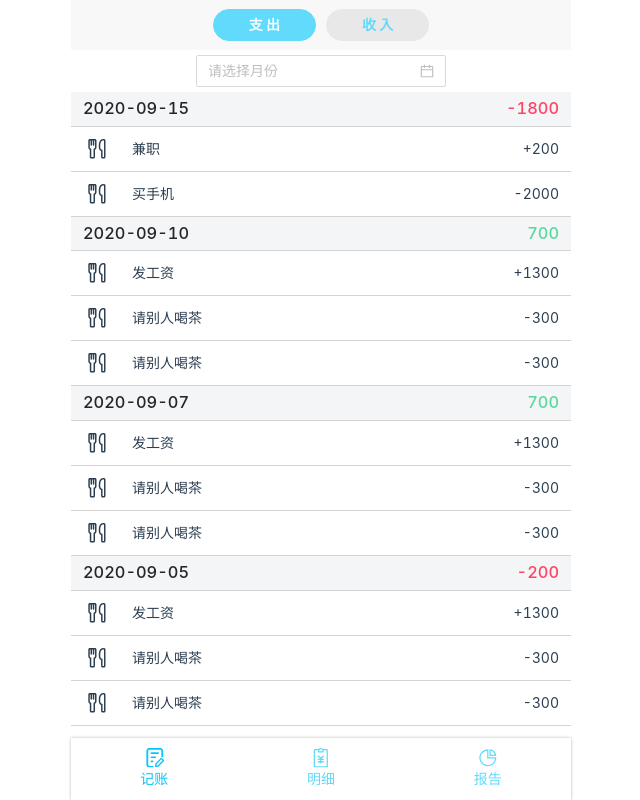
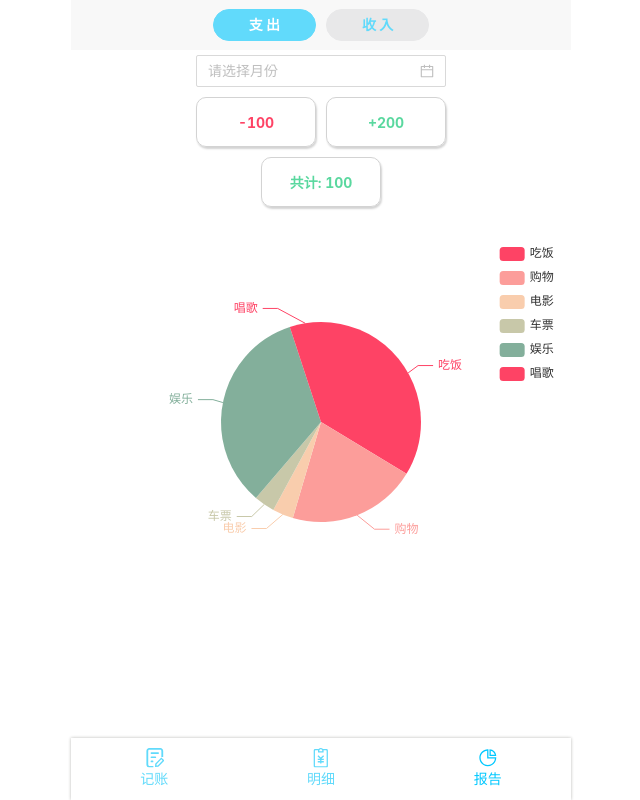
Before and after one commit to carsonhuang520/money-book, a React (Create React App) app: page /report in a window 1280 px wide. Shown: the whole page, without its empty margins (319-959 px from the left). Built offline with nearby package versions, Linux system fonts and the light colour scheme.

Commit message:
完成报表页面饼图显示

```diff
--- a/package.json
+++ b/package.json
@@ -7,8 +7,10 @@
     "@testing-library/react": "^11.1.0",
     "@testing-library/user-event": "^12.1.10",
     "antd": "^4.9.0",
+    "echarts": "^4.9.0",
     "react": "^17.0.1",
     "react-dom": "^17.0.1",
+    "react-router-dom": "^5.2.0",
     "react-scripts": "4.0.1",
     "web-vitals": "^0.2.4"
   },
--- a/src/App.css
+++ b/src/App.css
@@ -8,3 +8,8 @@
   display: flex;
   flex-direction: column;
 }
+#pie-chart {
+  display: flex;
+  justify-content: center;
+  align-items: center;
+}
--- a/src/App.js
+++ b/src/App.js
@@ -3,12 +3,22 @@ import React, {Component, Fragment} from 'react'
 import Nav from './components/Nav'
 import CreateAccount from './pages/CreateAccount'
 import AccountList from './pages/AccountList'
+import Report from './pages/Report'
+import {Route, withRouter} from 'react-router-dom'
 
 class App extends Component {
   constructor(props) {
     super(props)
+    const pathname = this.props.history.location.pathname
+    let nav = 'jizhang'
+    if (pathname === '/report') {
+      nav = 'report'
+    } else if (pathname === '/list') {
+      nav = 'detail'
+    }
     this.state = {
-      type: 'outcome'
+      type: 'outcome',
+      navType: nav
     }
   }
 
@@ -19,16 +29,19 @@ class App extends Component {
   }
 
   render() {
-    const {type} = this.state
+    const {type, navType} = this.state
     return (
       <Fragment>
-        <AccountList type={type} onClickType={this.onClickType}/>
-        <Nav/>
+        <Route exact path="/" type={type}
+               render={() => <CreateAccount type={type} onClickType={this.onClickType}/>}/>
+        <Route path="/list" type={type}
+               render={() => <AccountList type={type} onClickType={this.onClickType}/>}/>
+        <Route path="/report" type={type}
+               render={() => <Report type={type} onClickType={this.onClickType}/>}/>
+        <Nav type={navType}/>
       </Fragment>
     )
   }
-
-
 }
 
-export default App
+export default withRouter(App)
--- a/src/components/Nav.js
+++ b/src/components/Nav.js
@@ -4,35 +4,24 @@ import './Nav.scss'
 class Nav extends Component {
   constructor(props) {
     super(props)
-    this.state = {
-      type: 'jizhang'
-    }
-  }
-
-  onClickRoute = (type) => {
-    this.setState({
-      type
-    })
+    this.state = {}
   }
 
   render() {
-    const {type} = this.state
+    const {type} = this.props
     return (
       <nav className={'nav-wrapper'}>
-        <a className={`${type === 'jizhang' ? 'active' : ''}`} href={'#'}
-           onClick={() => this.onClickRoute('jizhang')}>
+        <a className={`${type === 'jizhang' ? 'active' : ''}`} href={'/'}>
           <svg className="icon category-item-content-icon" aria-hidden="true">
             <use xlinkHref="#icon-jizhang"/>
           </svg>
           <span>记账</span></a>
-        <a className={`${type === 'detail' ? 'active' : ''}`} href={'#'}
-           onClick={() => this.onClickRoute('detail')}>
+        <a className={`${type === 'detail' ? 'active' : ''}`} href={'/list'}>
           <svg className="icon category-item-content-icon" aria-hidden="true">
             <use xlinkHref="#icon-mingxi"/>
           </svg>
           <span>明细</span></a>
-        <a className={`${type === 'report' ? 'active' : ''}`} href={'#'}
-           onClick={() => this.onClickRoute('report')}>
+        <a className={`${type === 'report' ? 'active' : ''}`} href={'/report'}>
           <svg className="icon category-item-content-icon" aria-hidden="true">
             <use xlinkHref="#icon-baogao"/>
           </svg>
--- /dev/null
+++ b/src/components/PieChart.js
@@ -0,0 +1,100 @@
+import React, {Component} from 'react'
+import echarts from 'echarts'
+
+let outcomeData = [{name: '吃饭', value: 200}, {name: '购物', value: 124},
+  {name: '电影', value: 20}, {name: '车票', value: 20}, {name: '娱乐', value: 200},
+  {name: '唱歌', value: 30}]
+
+let incomeData = [{name: '工资', value: 2000}, {name: '兼职', value: 300}, {name: '理财', value: 500}]
+
+class PieChart extends Component {
+  constructor(props) {
+    super(props)
+    this.state = {
+      myChart: null,
+      option: null
+    }
+  }
+
+  componentDidMount() {
+    const {type} = this.props
+    let myChart = echarts.init(document.getElementById('pie-chart'))
+    let seriesData = type === 'outcome' ? outcomeData : incomeData
+    let legendData = seriesData.map(item => item.name)
+    let option = {
+      color: ['rgb(254,67,101)', 'rgb(252,157,154)',
+        'rgb(249,205,173)', 'rgb(200,200,169)',
+        'rgb(131,175,155)'],
+      title: {
+        text: '',
+        left: 'center',
+      },
+      tooltip: {
+        trigger: 'item',
+        formatter: '{a} <br/>{b} : {c} ({d}%)',
+      },
+      legend: {
+        type: 'scroll',
+        orient: 'vertical',
+        right: 10,
+        top: 20,
+        bottom: 20,
+        data: legendData,
+      },
+      series: [
+        {
+          name: '支出',
+          type: 'pie',
+          radius: '50%',
+          center: ['50%', '50%'],
+          data: seriesData,
+          emphasis: {
+            itemStyle: {
+              shadowBlur: 10,
+              shadowOffsetX: 0,
+              shadowColor: 'rgba(0, 0, 0, 0.5)',
+            },
+          },
+        },
+      ],
+    }
+    myChart.setOption(option)
+    this.setState({
+      myChart,
+      option
+    })
+  }
+
+  changeData() {
+    const {type} = this.props
+    const {myChart, option} = this.state
+    let seriesData = type === 'outcome' ? outcomeData : incomeData
+    let legendData = seriesData.map(item => item.name)
+    let temp = JSON.parse(JSON.stringify(option))
+    temp.legend.data = legendData
+    temp.series[0].data = seriesData
+    myChart.setOption(temp, true)
+    // this.setState({
+    //   option: temp
+    // })
+  }
+
+  render() {
+    const {myChart, option} = this.state
+    if (myChart !== null && option !== null) {
+      this.changeData()
+    }
+    return (
+      <div
+        id={'pie-chart'}
+        style={{
+          width: '100%',
+          height: '400px',
+          margin: '10px auto 0'
+        }}
+      />
+    )
+  }
+}
+
+export default PieChart
--- a/src/index.js
+++ b/src/index.js
@@ -4,9 +4,12 @@ import './index.css'
 import App from './App'
 import reportWebVitals from './reportWebVitals'
 import './iconfont'
+import {BrowserRouter} from 'react-router-dom'
 
 ReactDOM.render(
-  <App/>,
+  <BrowserRouter>
+    <App/>
+  </BrowserRouter>,
   document.getElementById('root')
 )
 
--- /dev/null
+++ b/src/pages/Report.js
@@ -0,0 +1,28 @@
+import React, {Fragment} from 'react'
+import Header from '../components/Header'
+import Calendar from '../components/Calendar'
+import PieChart from '../components/PieChart'
+import './Report.scss'
+import {withRouter} from 'react-router-dom'
+
+function Report(props) {
+  const {type, onClickType} = props
+  return (
+    <Fragment>
+      <Header type={type} onClickType={onClickType}/>
+      <main className={'main-wrapper'}>
+        <Calendar/>
+        <ul className={'total-wrapper'}>
+          <li className={'total-outcome'} onClick={() => onClickType('outcome')}>{'-' + 100}</li>
+          <li className={'total-income'} onClick={() => onClickType('income')}>{'+' + 200}</li>
+        </ul>
+        <div className={'total'}>
+          <span className={'profit'}>{`共计: ${100}`}</span>
+        </div>
+        <PieChart type={type}/>
+      </main>
+    </Fragment>
+  )
+}
+
+export default withRouter(Report)
--- /dev/null
+++ b/src/pages/Report.scss
@@ -0,0 +1,54 @@
+@import "../constants.scss";
+
+.base {
+  display: block;
+  height: 50px;
+  width: 120px;
+  line-height: 50px;
+  text-align: center;
+  border-radius: 10px;
+  margin: 5px;
+  font-weight: 700;
+  border: 1px solid $borderColor;
+  box-shadow: 1px 2px 2px $borderColor;
+}
+
+.total-wrapper {
+  list-style: none;
+  padding: 0;
+  margin: 0;
+  display: flex;
+  justify-content: center;
+  align-items: center;
+
+  > li {
+    @extend .base;
+    cursor: pointer;
+
+    &:first-child {
+      color: $deficitColor;
+    }
+
+    &:last-child {
+      color: $profitColor;
+    }
+  }
+}
+
+.total {
+  display: flex;
+  justify-content: center;
+  align-items: center;
+
+  > span {
+    @extend .base;
+
+    &.profit {
+      color: $profitColor;
+    }
+
+    &.deficit {
+      color: $deficitColor;
+    }
+  }
+}
```
Also changed, not shown: 2 other files (tests, documents, lock files or other folders).
